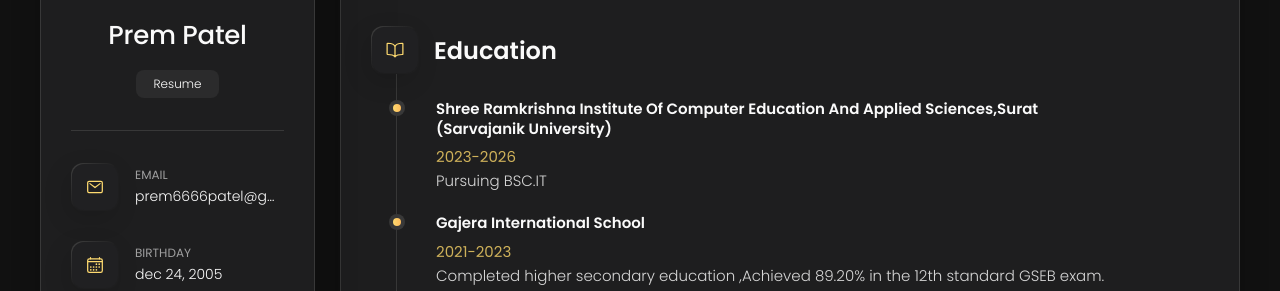
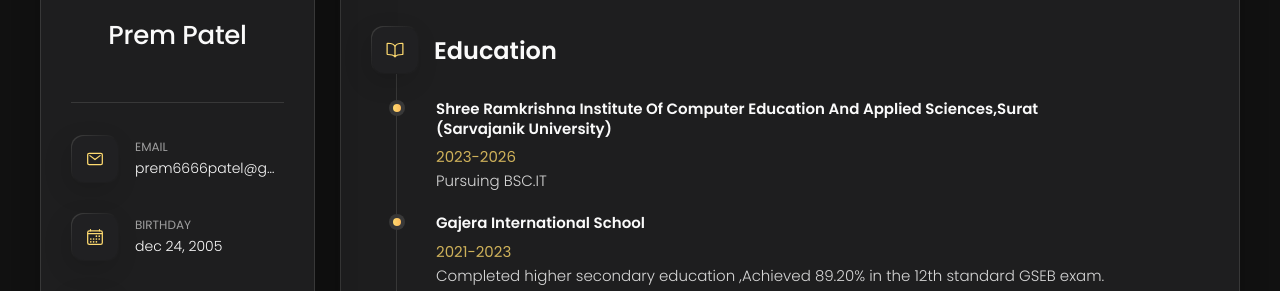
Before and after one commit to prem6666patel/Portfolio, a plain HTML site: page index.html in a window 1280 px wide. Shown: the part 280-571 px from the top of the page. Drawn offline with nearby package versions, Linux system fonts and the light colour scheme.

Commit message:
made change in button

```diff
--- a/index.html
+++ b/index.html
@@ -50,7 +50,7 @@
         <div class="info-content">
           <h1 class="name" title="Richard hanrick">Prem Patel</h1>
           <a href="#">
-            <p class="title">Resume</p>
+         <!--   <p class="title">Resume</p>-->
           </a>
         </div>
 
```
